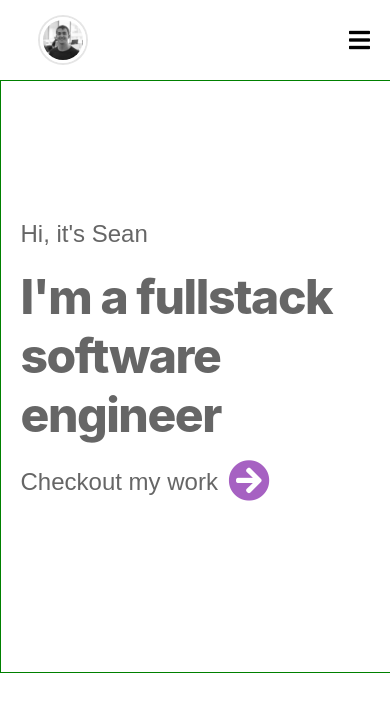
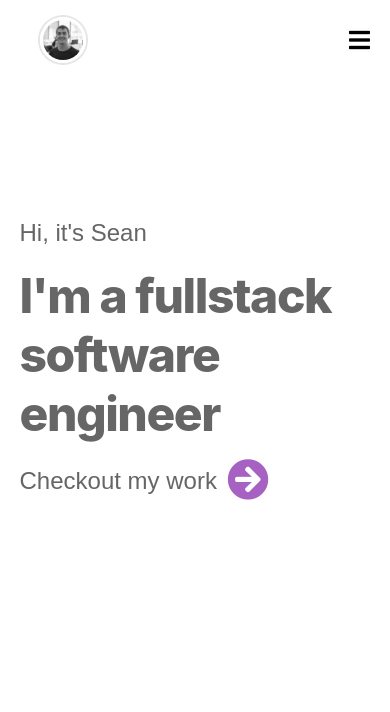
Before and after one commit to seanmiller802/portfolio, a React (Create React App) app: page / in a window 390 px wide. Shown: the top 712 px of the page. Built offline with nearby package versions, Linux system fonts and the light colour scheme.

Commit message:
Increase z-index on navbar

```diff
--- a/src/Components/Home/Home.css
+++ b/src/Components/Home/Home.css
@@ -1,14 +1,8 @@
 .home {
-  /* position: fixed;
-  top: 0;
-  left: 0;
-  right: 0;
-  bottom: 0; */
   position: fixed;
   width: 100%;
   height: 80vh;
   margin-top: 80px;
-  border: 1px solid green;
 }
 
 .home-content {
@@ -16,7 +10,6 @@
   height: 100vh;
   margin: auto;
   padding: 0px;
-  /* border: 1px solid red; */
 }
 
 .home-tagline {
@@ -24,7 +17,6 @@
   font-weight: 800;
   letter-spacing: -.03em;
   color: #666;
-  /* border: 1px solid teal; */
 }
 
 .home-intro,
@@ -35,7 +27,6 @@
   line-height: 1.1;
   color: #666;
   text-align: left;
-  /* border: 1px solid pink; */
 }
 
 .arrow {
@@ -63,12 +54,9 @@
 
 @media (min-width: 320px) and (max-width: 480px) {
 
-  .home {
-    height: 70vh;
-  }
-
   .home-content {
     width: 90%;
+    height: 70vh;
   }
 
   .home-tagline {
--- a/src/Components/Navigation/Navigation.css
+++ b/src/Components/Navigation/Navigation.css
@@ -8,6 +8,7 @@
   background-color: #fff;
   display: flex;
   justify-content: space-between;
+  z-index: 10000;
 }
 
 .avatar {
```
